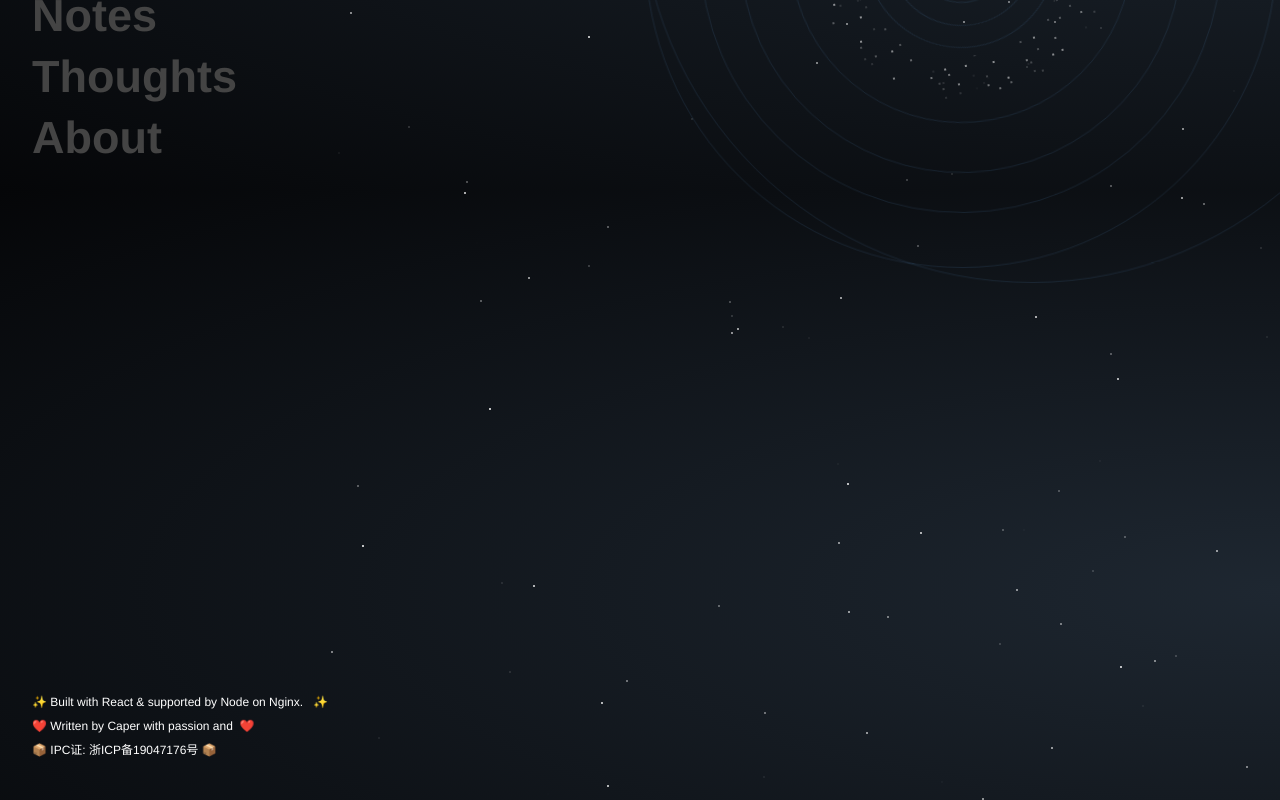
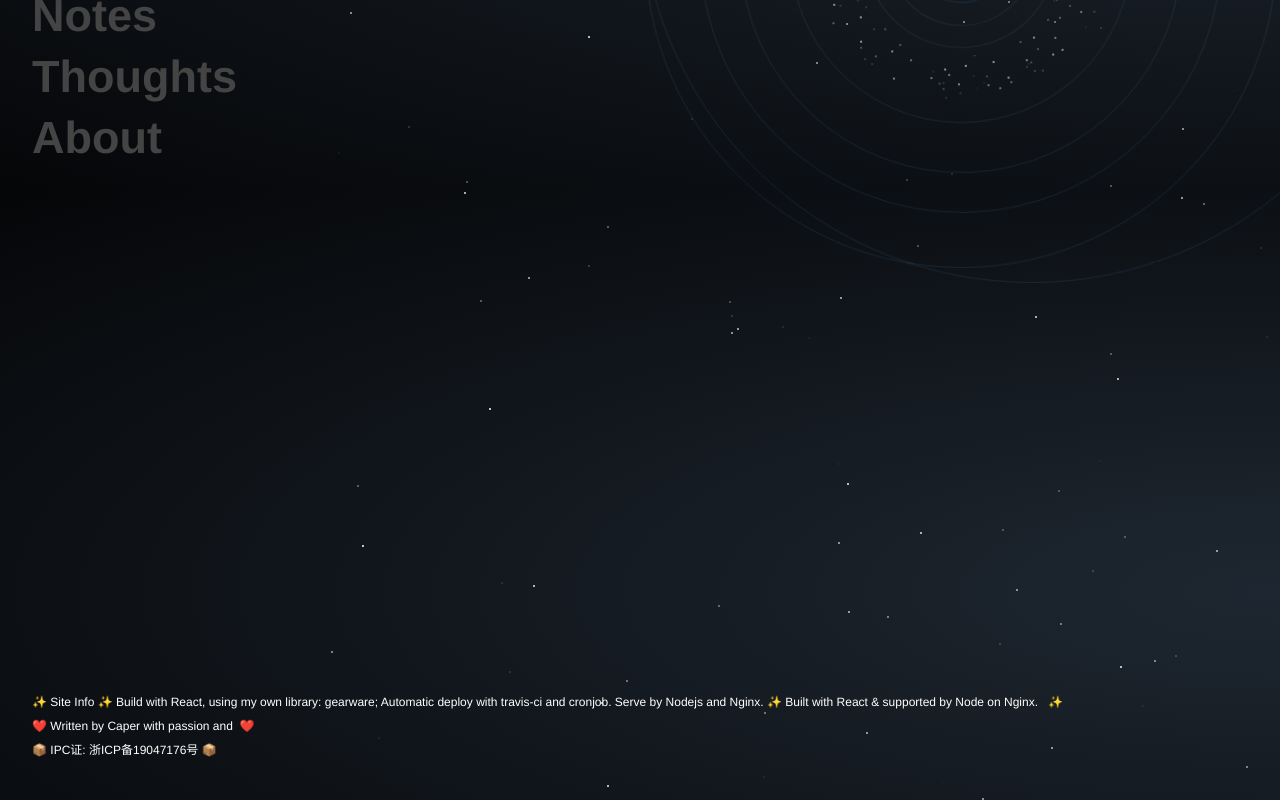
Before and after one commit to cutyourteeth/isle, a React (Create React App) app: page / in a window 1280 px wide. Shown: the part 609-1409 px from the top of the page. Built offline with nearby package versions, Linux system fonts and the light colour scheme; no server answers.

Commit message:
before merge

```diff
--- a/package.json
+++ b/package.json
@@ -16,6 +16,7 @@
     "date-fns": "^2.9.0",
     "echarts": "^4.6.0",
     "echarts-for-react": "^2.0.15-beta.1",
+    "gearware": "0.1.8",
     "react": "^16.12.0",
     "react-dom": "^16.12.0",
     "react-router": "^5.1.2",
--- a/src/pages/site-record/SiteRecord.tsx
+++ b/src/pages/site-record/SiteRecord.tsx
@@ -6,6 +6,10 @@ export const SiteRecord = () => {
         <SiteInfo>
             <p>
                 <span role="img" aria-label="emoji">
+                    ✨ Site Info ✨
+                    Build with React, using my own library: gearware;
+                    Automatic deploy with travis-ci and cronjob.
+                    Serve by Nodejs and Nginx.
                     ✨ Built with React & supported by Node on Nginx. &nbsp; ✨
                 </span>
                 <span role="img" aria-label="emoji"></span>
```
Also changed, not shown: 1 other file (tests, documents, lock files or other folders).
